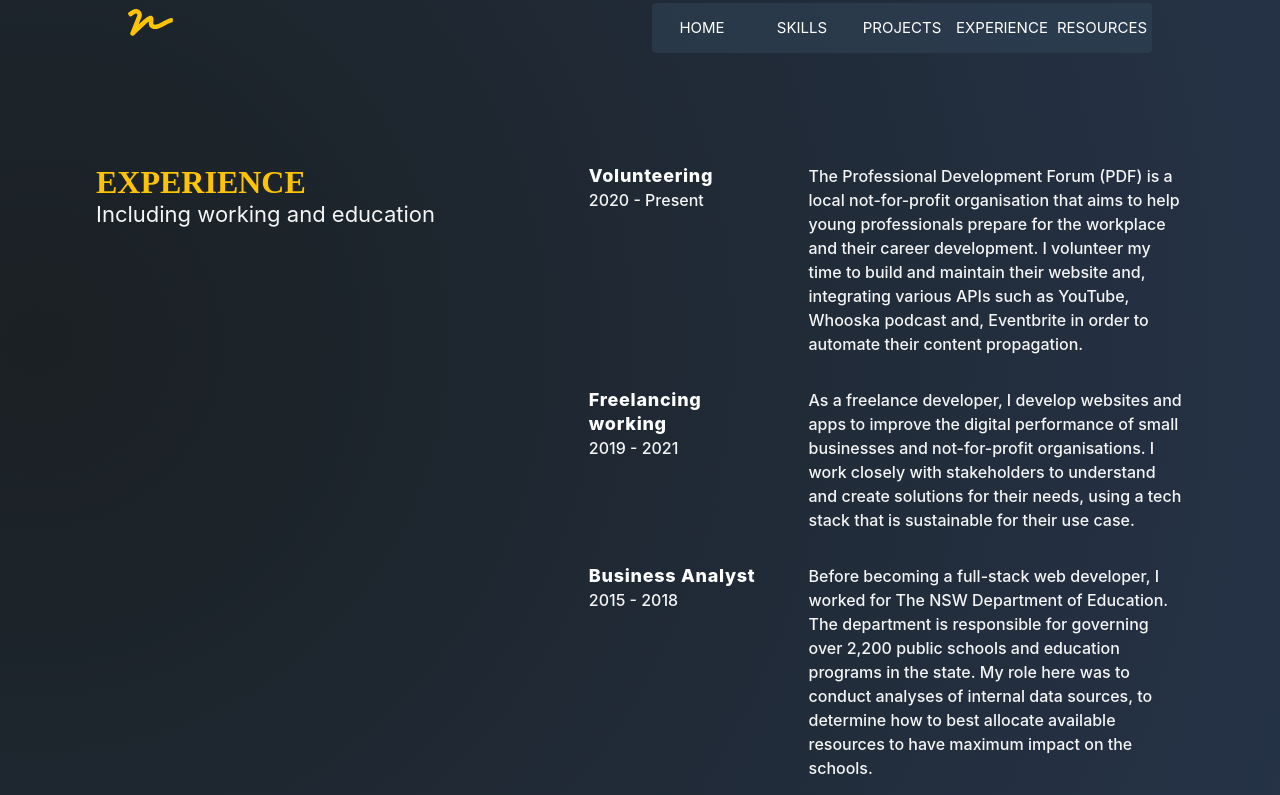
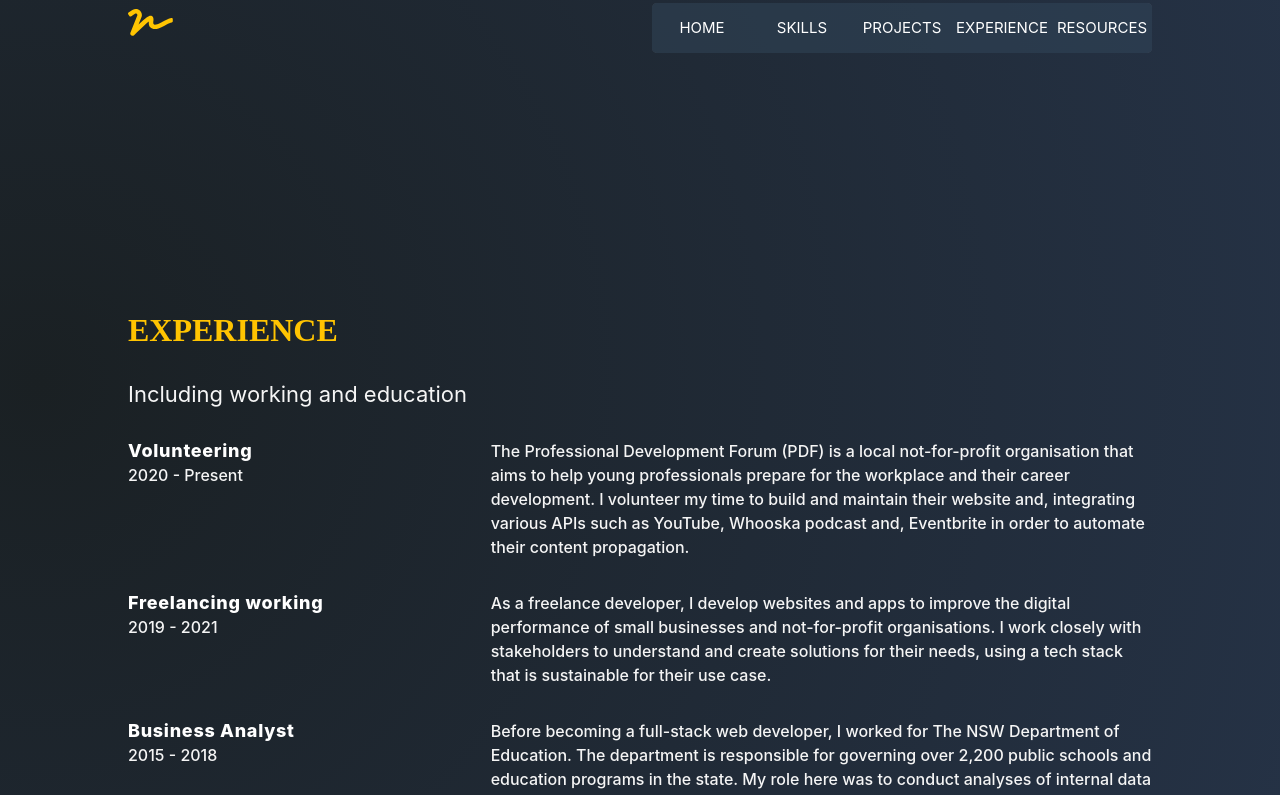
Before and after one commit to washington-shoji/personal-portfolio-nextjs-typescript, a Next.js app: page /experiences in a window 1280 px wide. Shown: the top 795 px of the page. Built offline with nearby package versions, Linux system fonts and the light colour scheme; a web font is replaced by a local one.

Commit message:
refactor(component): Refactored the experience component and tyling

```diff
--- a/src/components/experience/Experience.module.scss
+++ b/src/components/experience/Experience.module.scss
@@ -2,18 +2,18 @@
 
 .container {
 	display: flex;
-	gap: 6em;
-	justify-content: space-between;
-	flex-direction: row;
+	flex-direction: column;
+	gap: 2em;
+	max-width: 1200px;
+	padding: 10em 2em;
+	overflow: hidden;
 }
 
 .experience_header {
 	flex: 1;
 	display: flex;
-	justify-content: flex-start;
-	align-items: flex-start;
+	gap: 2em;
 	flex-direction: column;
-
 	text-align: left;
 
 	& h1 {
@@ -75,4 +75,9 @@
 	.container {
 		flex-direction: column;
 	}
+
+	.experience_content {
+		flex-direction: column;
+		gap: 2em;
+	}
 }
--- a/src/components/experience/Experience.tsx
+++ b/src/components/experience/Experience.tsx
@@ -33,7 +33,7 @@ const experienceData = [
 
 export default function Experience() {
 	return (
-		<main className={styles.container}>
+		<div className={styles.container}>
 			<div className={styles.experience_header}>
 				<h1>Experience</h1>
 				<p>Including working and education</p>
@@ -53,6 +53,6 @@ export default function Experience() {
 					);
 				})}
 			</div>
-		</main>
+		</div>
 	);
 }
```
